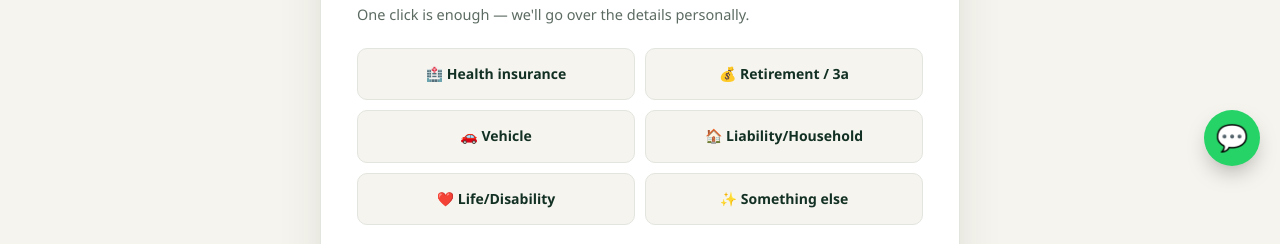
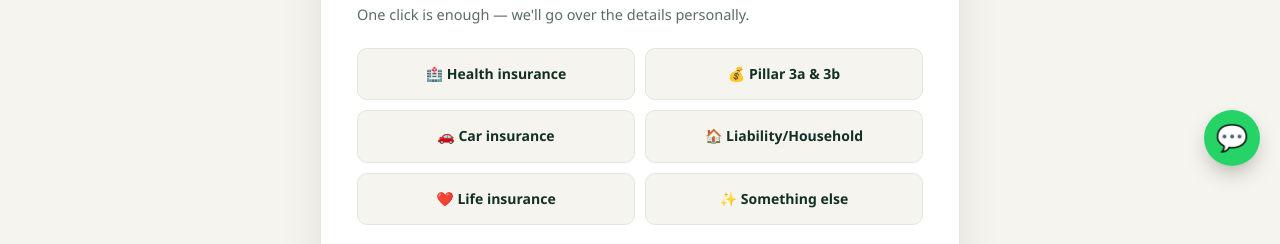
Before and after one commit to EliaDallAcqua/Swiss-Insurance-Comparison, a plain HTML site: page index.html in a window 1280 px wide. Shown: the part 548-792 px from the top of the page. Drawn offline with Linux system fonts and the light colour scheme.

Commit message:
Add files via upload

```diff
--- a/index.html
+++ b/index.html
@@ -286,10 +286,10 @@
       step1_h2:"Was interessiert Sie am meisten?",
       step1_hint:"Ein Klick genügt — Details besprechen wir persönlich.",
       topic_health:"Krankenkasse",
-      topic_pension:"Vorsorge / 3a",
-      topic_vehicle:"Fahrzeug",
+      topic_pension:"Säule 3a & 3b",
+      topic_vehicle:"Autoversicherung",
       topic_liability:"Haftpflicht/Hausrat",
-      topic_life:"Leben/EU",
+      topic_life:"Lebensversicherung",
       topic_other:"Etwas anderes",
       next_btn:"Weiter →",
       step2_label:"Schritt 2 von 2",
@@ -326,10 +326,10 @@
       step1_h2:"What are you most interested in?",
       step1_hint:"One click is enough — we'll go over the details personally.",
       topic_health:"Health insurance",
-      topic_pension:"Retirement / 3a",
-      topic_vehicle:"Vehicle",
+      topic_pension:"Pillar 3a & 3b",
+      topic_vehicle:"Car insurance",
       topic_liability:"Liability/Household",
-      topic_life:"Life/Disability",
+      topic_life:"Life insurance",
       topic_other:"Something else",
       next_btn:"Next →",
       step2_label:"Step 2 of 2",
```
